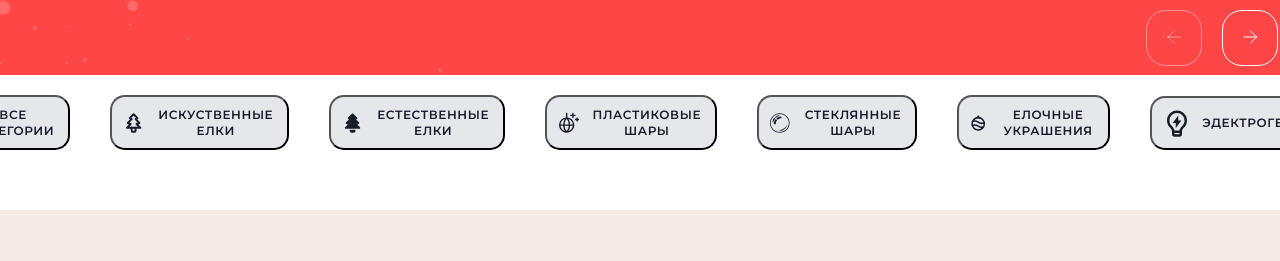
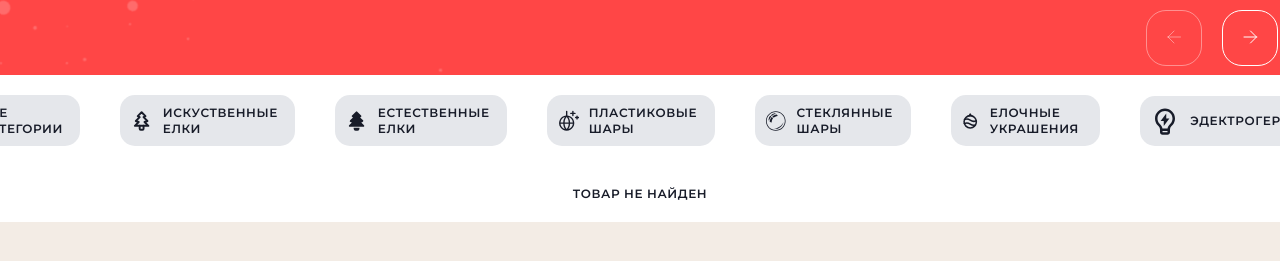
Before and after one commit to AlexK547/Christmas-Shop, a React (Vite) app: page / in a window 1280 px wide. Both pictures are taken after a click on the button "ЕСТЕСТВЕННЫЕ ЕЛКИ". Shown: the part 355-616 px from the top of the page. Built offline with nearby package versions, Linux system fonts and the light colour scheme.

Commit message:
add message not found

```diff
--- a/src/components/categories/Categories.tsx
+++ b/src/components/categories/Categories.tsx
@@ -24,7 +24,8 @@ const Categories: React.FC<CategoriesProps> = ({ changeCategory }) => {
           <button
             className={styles.categories__item}
             onClick={clickBtn}
-            value={"все"}
+            value={"все категории"}
+            type="button"
           >
             <TbChristmasTree size={30} />
             Все категории
@@ -33,6 +34,7 @@ const Categories: React.FC<CategoriesProps> = ({ changeCategory }) => {
             className={styles.categories__item}
             onClick={clickBtn}
             value={"искуственные елки"}
+            type="button"
           >
             <TbChristmasTree size={30} />
             искуственные елки
@@ -41,6 +43,7 @@ const Categories: React.FC<CategoriesProps> = ({ changeCategory }) => {
             className={styles.categories__item}
             onClick={clickBtn}
             value={"естественные елки"}
+            type="button"
           >
             <TbChristmasTreeFilled size={30} />
             естественные елки
@@ -49,6 +52,7 @@ const Categories: React.FC<CategoriesProps> = ({ changeCategory }) => {
             className={styles.categories__item}
             onClick={clickBtn}
             value={"пластиковые шары"}
+            type="button"
           >
             <PiDiscoBall size={30} />
             пластиковые шары
@@ -57,6 +61,7 @@ const Categories: React.FC<CategoriesProps> = ({ changeCategory }) => {
             className={styles.categories__item}
             onClick={clickBtn}
             value={"стеклянные шары"}
+            type="button"
           >
             <GiGlassBall size={30} />
             стеклянные шары
@@ -65,6 +70,7 @@ const Categories: React.FC<CategoriesProps> = ({ changeCategory }) => {
             className={styles.categories__item}
             onClick={clickBtn}
             value={"елочные украшения"}
+            type="button"
           >
             <TbChristmasBall size={30} />
             елочные украшения
@@ -73,6 +79,7 @@ const Categories: React.FC<CategoriesProps> = ({ changeCategory }) => {
             className={styles.categories__item}
             onClick={clickBtn}
             value={"эдектрогерлянды"}
+            type="button"
           >
             <RiLightbulbFlashLine size={30} />
             эдектрогерлянды
--- a/src/components/categories/styles.module.scss
+++ b/src/components/categories/styles.module.scss
@@ -27,9 +27,11 @@
         line-height: 130%;
         letter-spacing: 0.05em;
         text-transform: uppercase;
+        text-align: left;
         color: var(--dark);
         padding: 10px;
         border-radius: 15px;
+        border: none;
         background-color: var(--bg-categories);
         display: flex;
         align-items: center;
@@ -37,8 +39,10 @@
         column-gap: 10px;
         transition: background-color 0.3s ease;
 
-        &:hover {
-            background-color: var(--bg-categories-hover);
+        @media not all and (hover: none) {
+            &:hover {
+                background-color: var(--bg-categories-hover);
+            }
         }
     }
 }
--- a/src/components/products/Products.tsx
+++ b/src/components/products/Products.tsx
@@ -10,7 +10,7 @@ interface ProductsProps {
 const Products: React.FC<ProductsProps> = ({ data }) => {
   return (
     <section className={styles.products}>
-      {data.map((item) => (
+      {data.length != 0 && data.map((item) => (
         <Card
           key={item.id}
           id={item.id}
@@ -24,6 +24,9 @@ const Products: React.FC<ProductsProps> = ({ data }) => {
           category={item.category}
         />
       ))}
+      {data.length == 0 && (
+        <div className={styles.products__notfound}>Товар не найден</div>
+      )}
     </section>
   );
 };
--- a/src/components/products/styles.module.scss
+++ b/src/components/products/styles.module.scss
@@ -5,4 +5,14 @@
     width: 1440px;
     padding: 20px;
     background: var(--static-white);
+
+    &__notfound {
+        font-family: var(--font-family);
+        font-weight: 600;
+        font-size: 12px;
+        line-height: 130%;
+        letter-spacing: 0.05em;
+        text-transform: uppercase;
+        color: var(--dark);
+    }
 }
```
